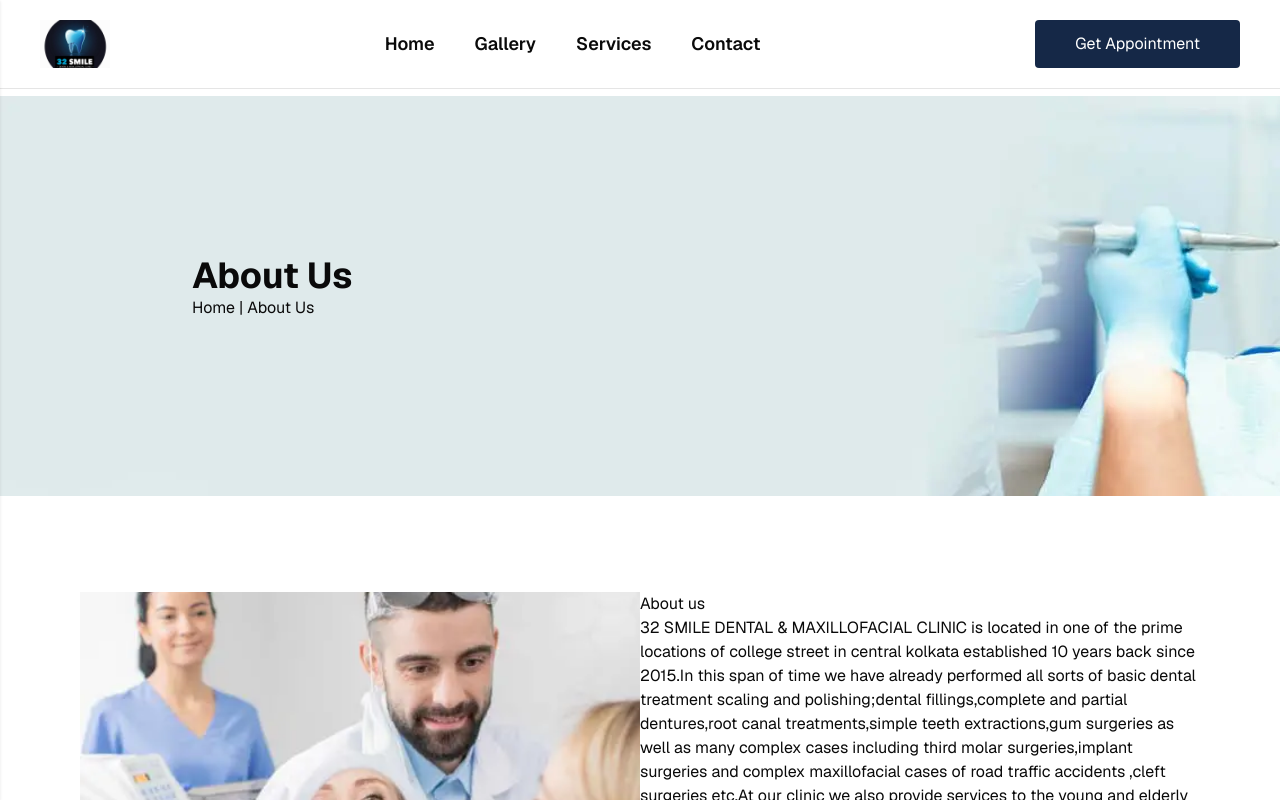
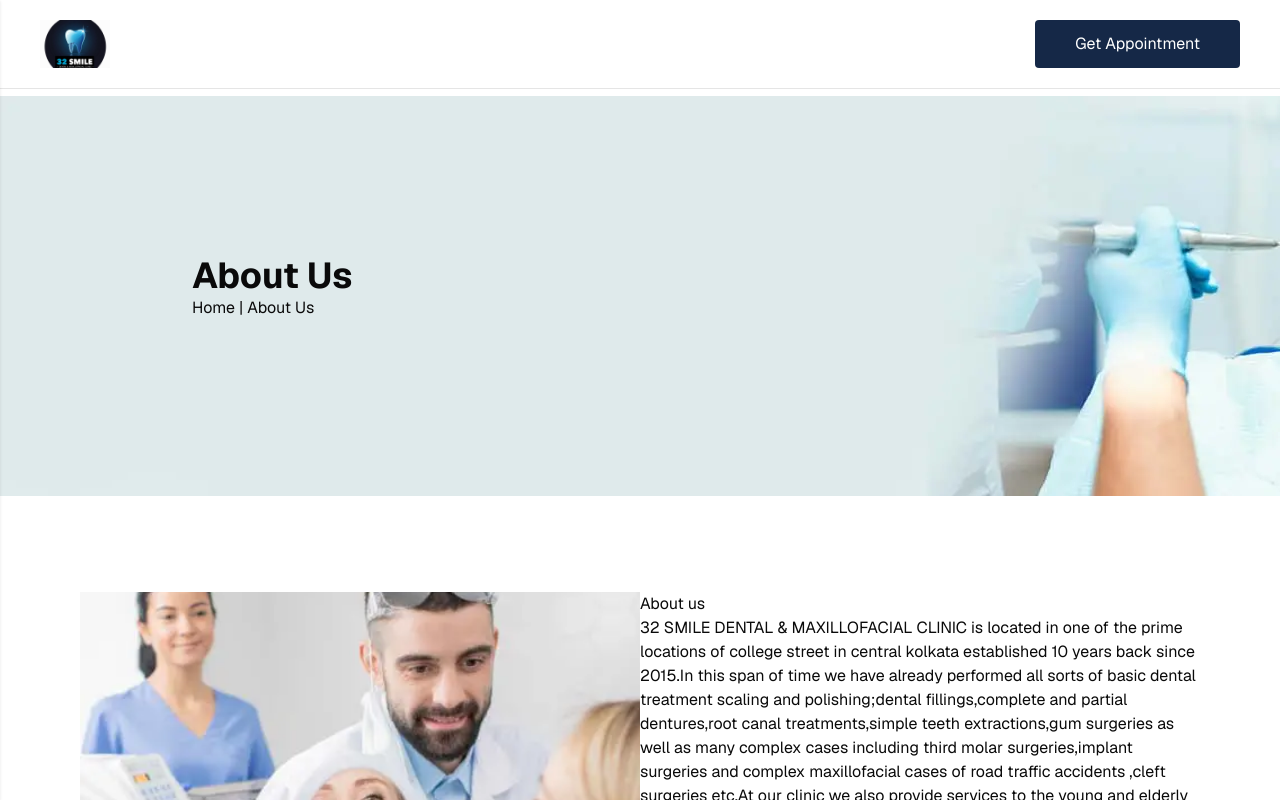
Before and after one commit to tbamar/dentist, a Next.js app: page /about-us in a window 1280 px wide. Shown: the top 800 px of the page. Built offline with nearby package versions, Linux system fonts and the light colour scheme.

Commit message:
fix: comment out Nav component in Header for layout adjustments

```diff
--- a/src/app/_components/layout/Header.tsx
+++ b/src/app/_components/layout/Header.tsx
@@ -92,7 +92,7 @@ const Header = () => {
 							className="object-cover h-full"
 						/>
 					</Link>
-					<Nav />
+					{/* <Nav /> */}
 					<Button className="px-10 py-6 bg-blue-custom text-white rounded">
 						<Link href="/book-appointment">Get Appointment</Link>
 					</Button>
```
